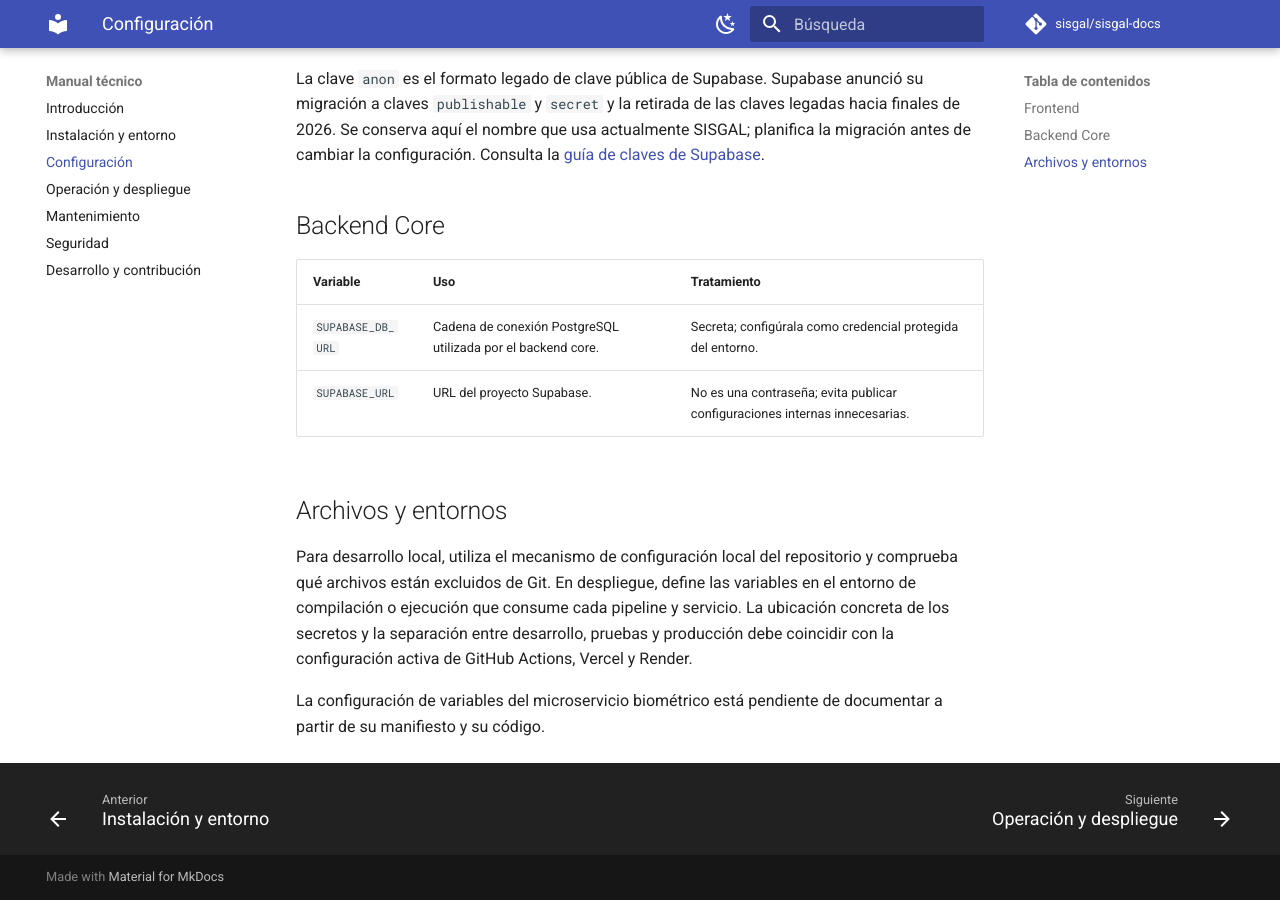
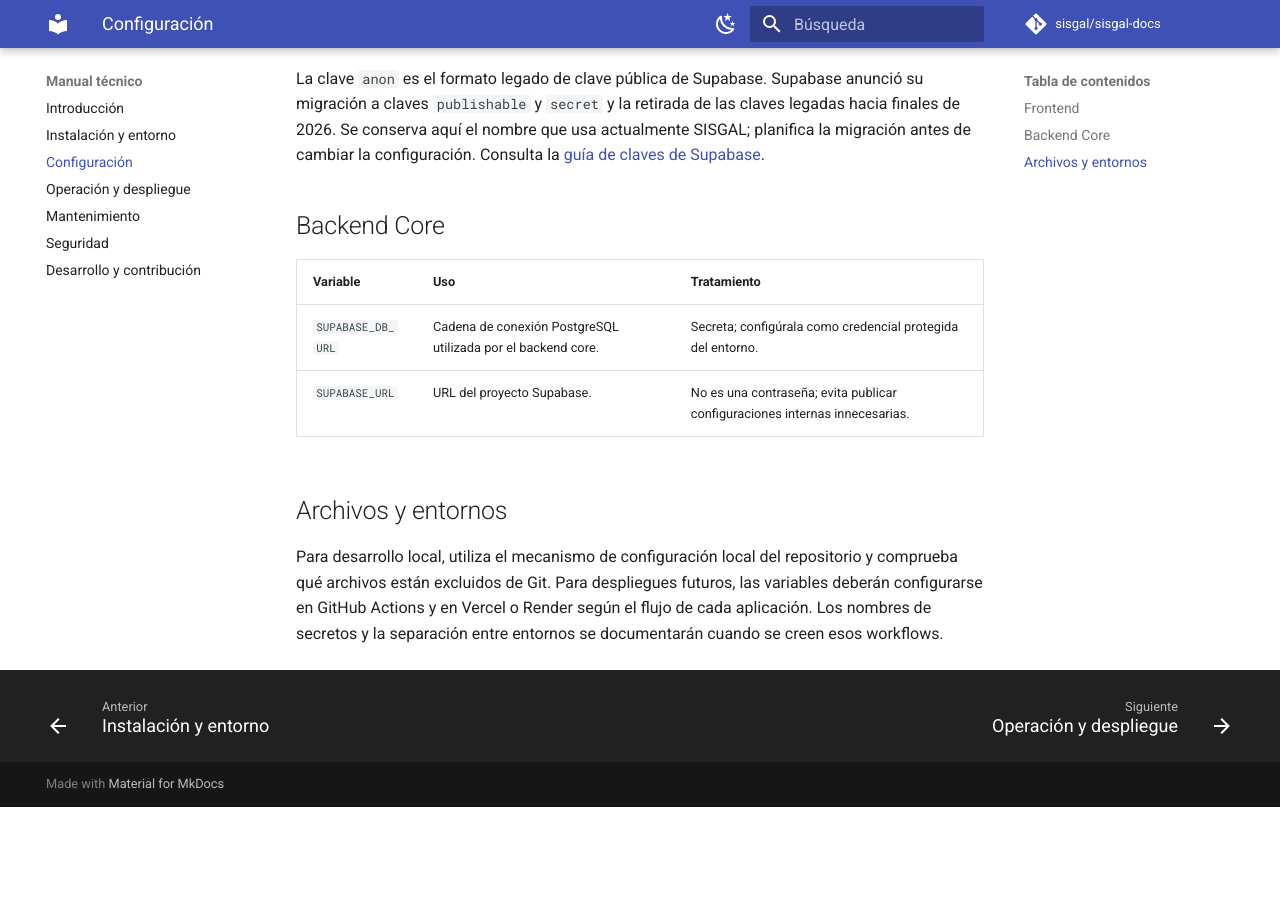
Before and after one commit to sisgal-platform/sisgal-docs, an MkDocs documentation site: the page built from docs/technical-guide/configuration.md, in a window 1280 px wide and 900 px high, scrolled down 740 px. Built offline with MkDocs 1.6.1 and Material for MkDocs 9.7.7, drawn with Linux system fonts in a browser that asks for light colours; comment, search, counter and statistics services are not loaded; after the commit the page ends 1547 px from its top, so only the background shows below that.

Commit message:
docs: align configuration scope with current services

```diff
--- a/docs/technical-guide/configuration.md
+++ b/docs/technical-guide/configuration.md
@@ -25,6 +25,4 @@
 
 ## Archivos y entornos
 
-Para desarrollo local, utiliza el mecanismo de configuración local del repositorio y comprueba qué archivos están excluidos de Git. En despliegue, define las variables en el entorno de compilación o ejecución que consume cada pipeline y servicio. La ubicación concreta de los secretos y la separación entre desarrollo, pruebas y producción debe coincidir con la configuración activa de GitHub Actions, Vercel y Render.
-
-La configuración de variables del microservicio biométrico está pendiente de documentar a partir de su manifiesto y su código.
+Para desarrollo local, utiliza el mecanismo de configuración local del repositorio y comprueba qué archivos están excluidos de Git. Para despliegues futuros, las variables deberán configurarse en GitHub Actions y en Vercel o Render según el flujo de cada aplicación. Los nombres de secretos y la separación entre entornos se documentarán cuando se creen esos workflows.
```
